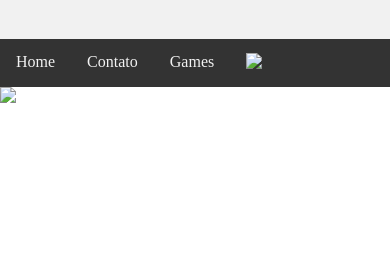
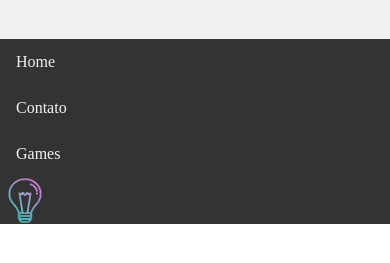
Before and after one commit to jennif8r/MySite, a plain HTML site: page index.html in a window 390 px wide. Shown: the part 81-344 px from the top of the page. Drawn offline with Linux system fonts and the light colour scheme.

Commit message:
alteracao
alteracao

```diff
--- a/Style.css
+++ b/Style.css
@@ -27,6 +27,7 @@ body {
     text-align: center;
     padding: 14px 16px;
     text-decoration: none;
+    box-sizing: border-box;
 }
 
 /* Change color on hover */
@@ -48,3 +49,32 @@ body.dark-theme .header {
 body.dark-theme .topnav {
     background-color: #111;
 }
+
+.dark{
+    background-color: #333;
+    width: 50px;
+    height: 47px;
+    float:right;
+}
+
+body.dark-theme .dark {
+    background-color:#111;
+}
+.dark:hover{
+    background-color:#ddd;
+}
+
+/* Add styles for smaller screens */
+@media screen and (max-width: 600px) {
+    .topnav a {
+        float:none;
+        display:block;
+        text-align:left;
+    }
+
+   .topnav img.dark{
+       float:none;
+       display:block;
+       text-align:left;
+   }
+}
--- /dev/null
+++ b/funcoes.js
@@ -0,0 +1,4 @@
+//funcao que muda cor da pagina:
+function toggleTheme() {
+    document.body.classList.toggle("dark-theme");
+}
--- a/index.html
+++ b/index.html
@@ -11,22 +11,16 @@
 <body>
     <div class="header">
         <h1>Pagina Inicial</h1>
-      </div>
-
-      <div class="topnav">
+        </div>
+        <div class="topnav">
         <a href="#">Home</a>
         <a href="#">Contato</a>
         <a href="#">Games</a>
-       <a onclick="toggleTheme()"><img src="test3.png"></a>
-      </div>
-      <img src="icon.png">
+        <img class="dark" src="icon.png" onclick="toggleTheme()">
+        </div>
 
+        <script src="funcoes.js"></script>
 
-      <script>
-      function toggleTheme() {
-          document.body.classList.toggle("dark-theme");
-      }
-      </script>
 
 
 </body>
```
Also changed, not shown: icon.png (added). Lines whose indentation alone changed are shown as unchanged.
